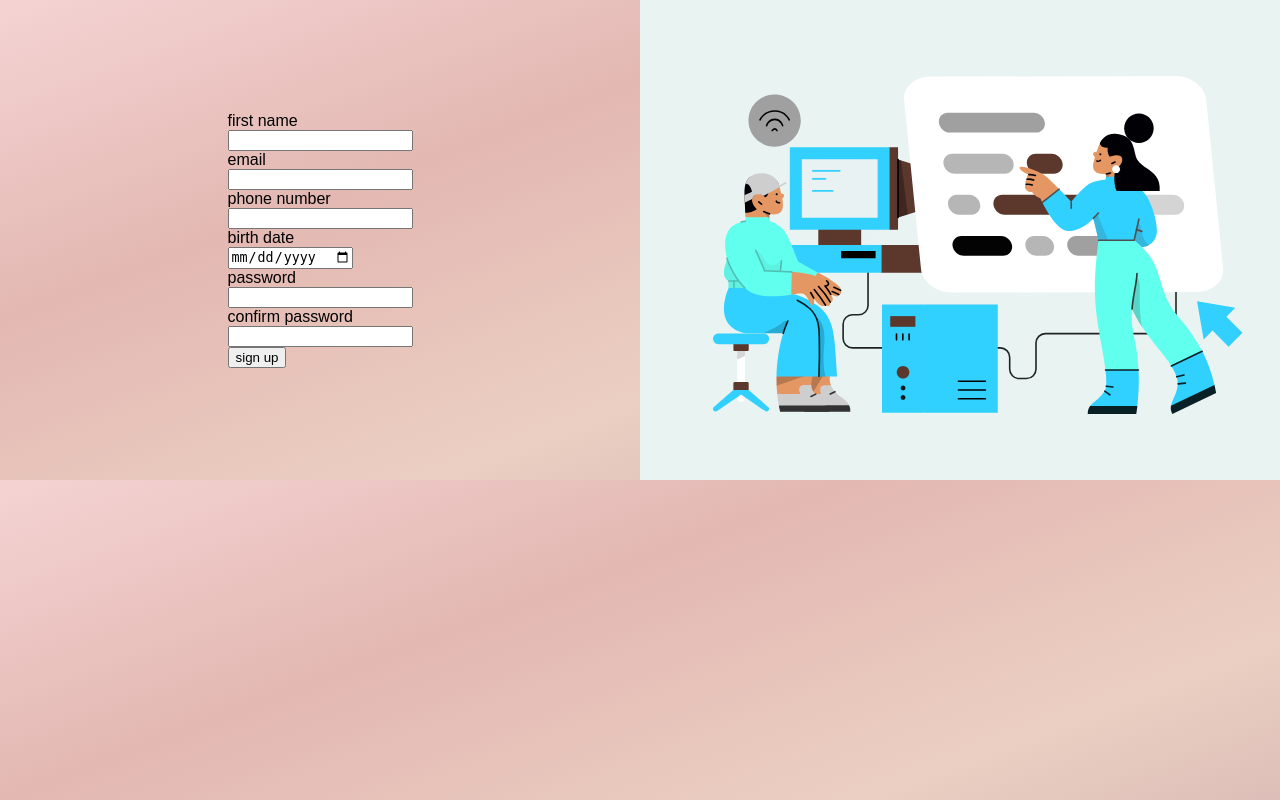
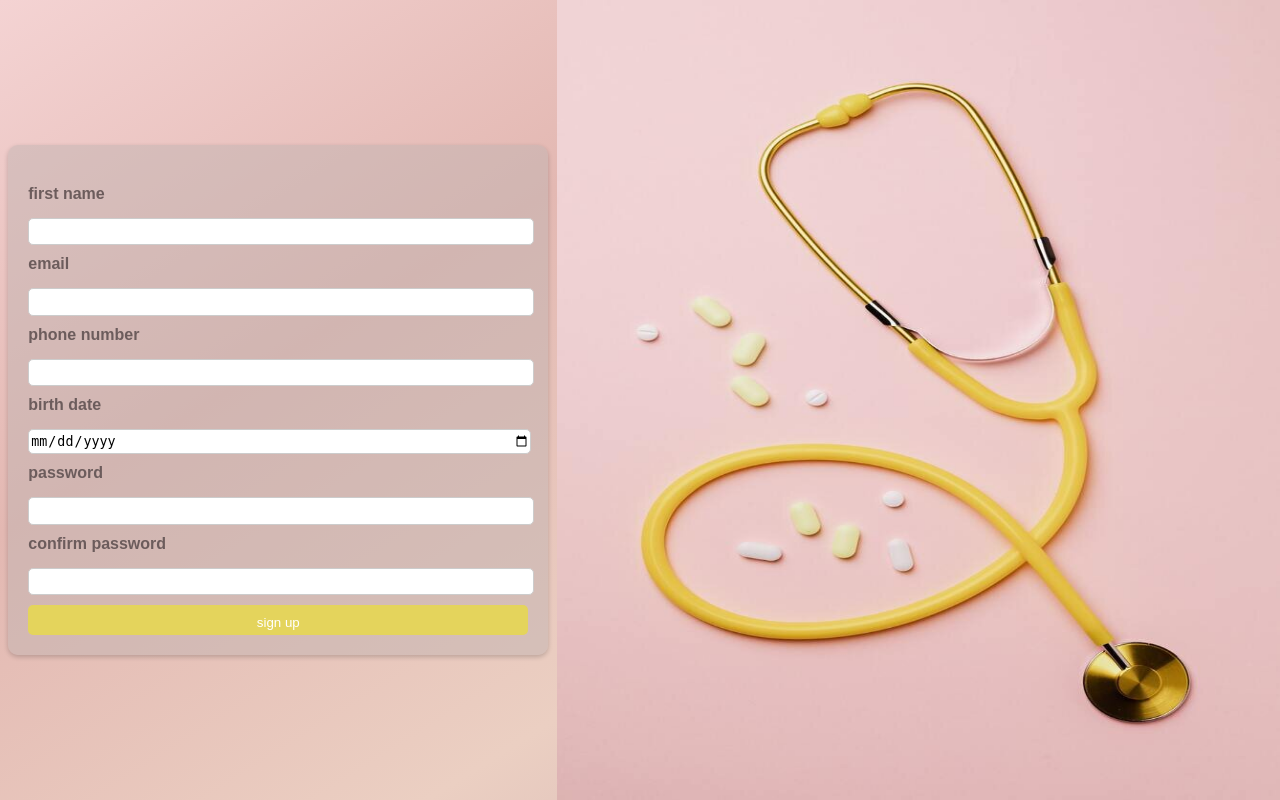
Before and after one commit to wissamh79/CS50x-Team2, a Flask app: page /register in a window 1280 px wide. Run offline with Flask 3, Linux system fonts and the light colour scheme; parts of the project's set-up code (start-up, migrations or seed data) failed here and were passed over.

Commit message:
mjufyiuiiug

```diff
--- a/static/css/in_up_style.css
+++ b/static/css/in_up_style.css
@@ -1,11 +1,8 @@
 /* register page css */
 .signup-con{
     display: flex;
-    flex-direction: row;
-    justify-content: center;
     align-items: center;
-    height: 100%;
-    width: 100%;
+    height: 100vh;
 }
 .form-con{
     display: flex;
@@ -16,22 +13,62 @@
     width: 50%;
 }
 .signup-form{
-    display: flex;
-    flex-direction: column;
-    justify-content: center;
-    align-items: flex-start;
-    height: 100%;
-    width: fit-content;
+    background-color: #c1b4b280;
+    padding: 20px;
+    border-radius: 10px;
+    box-shadow: 0 2px 5px rgba(0, 0, 0, 0.2);
+    width: 100%;
+    max-width: 400px;
+    margin: 50px;
 }
-.signup-img{
+.img-signup{
+    background-image: url('55.jpg');
+    background-size: 100% 100%;
+    background-repeat: no-repeat;
+    background-position: right;
+    width: 65%;
+    height: 100vh;
 
-    width: 50%;
-    height: 100%;
 }
 .signup-form {
 
+    background-color: #c1b4b280;
+    padding: 20px;
+    border-radius: 10px;
+    box-shadow: 0 2px 5px rgba(0, 0, 0, 0.2);
+    width: 100%;
+    height: 450px;
+    max-width: 500px;
+    margin: 50px;
     display: flex;
     flex-direction: column;
+    padding-top: 40px;
+    gap: 10px;
+
+}
+
+.signup-form label {
+    font-weight: bold;
+    display: block;
+    margin-bottom: 5px;
+    color: #6c5c5c;
+}
+
+.signup-form input {
+    width: 100%;
+    height: 30px;
+
+    border: 1px solid #ccc;
+    border-radius:5px;
+}
+
+.signup-form input[type="submit"] {
+    background-color: #e4d45c;
+    color: #fff;
+    border: none;
+    padding: 10px 15px;
+    cursor: pointer;
+    border-radius: 5px;
 }
 /* login page css */
 body {
--- a/templates/login.html
+++ b/templates/login.html
@@ -22,5 +22,6 @@
             <input type="submit" value="Login">
         </form>
     </section>
+
 </body>
 </html>
--- a/templates/register.html
+++ b/templates/register.html
@@ -27,11 +27,14 @@
             </form>
         </div>
 
+        <div class="img-signup">
+
+
+        </div>
 
 
 
 
-            <img class="signup-img" src="../static/img/signup_image.svg" />
 
 
 
```
Also changed, not shown: templates/55.jpg (added).
